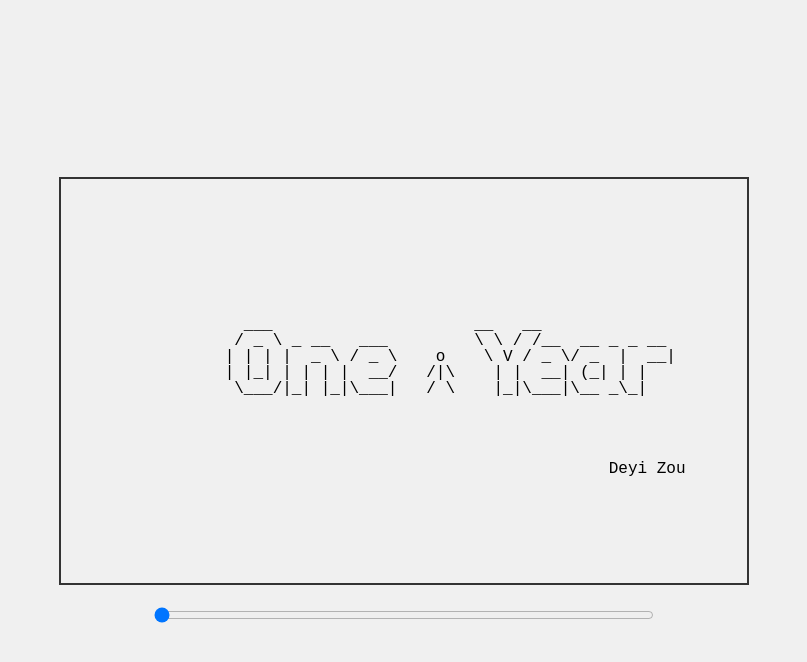
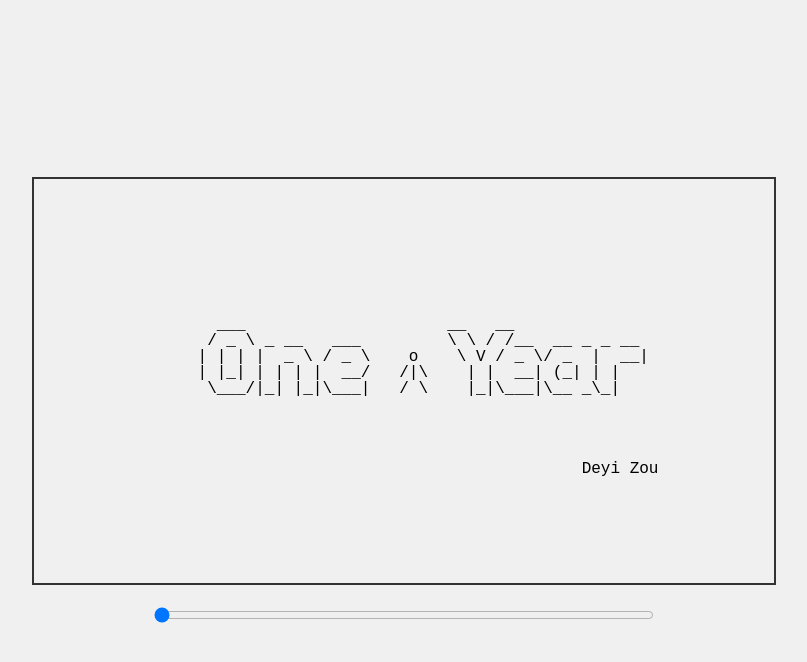
Before and after one commit to Xuanyi1100/Xuanyi1100.github.io, a plain HTML site: page index.html in a window 1280 px wide. Both pictures are taken after a click on the button "Start Journey". Shown: the whole page, without its empty margins (236-1043 px from the left). Drawn offline with Linux system fonts and the light colour scheme.

Commit message:
use width based on character count per line to prevent scaling issues

```diff
--- a/index.html
+++ b/index.html
@@ -30,7 +30,8 @@
             border: 2px solid #333; /* Added border */
             padding: 10px; /* Added padding */
             margin: 20px; /* Added margin */
-            width: 666px; /* Fixed width */
+            /*width: 666px;  Fixed width */
+            width: calc(75ch);
             height: 384px; /* Fixed height */
             overflow: auto; /* Add scrollbars if content overflows */
         }
@@ -329,7 +330,7 @@
 
 
 
-                       _\\o
+                        __\\o
                .--.    /) |   .---.        .-.
            .---|--|   .-.     |OPE|  .---. |~|    .--.
         .--|===|So|---|_|--.__|RAT|--|:::| |~|----|==|---.
@@ -780,8 +781,8 @@
                                                          ||:   , |
           ""                                             ||:     |
        o /                                               ||: _ . |
-      /|          /\`\\                /\`\\   ____     _||_| |__|
-    \\_/_\\__)~        __ _ /\`\\    __-----~    ~\\---,__ |_|  |   ___
+      /|          /\`\\                /\`\\      ____      _||_| |__|
+    \\_/_\\__)~        __ _ /\`\\    __-----~    ~\\    ---,__ |_| |__ ___
      ----   ---   ~---___,--~'                  ~~----_____-~'
      \`~----,____  `
 
```
